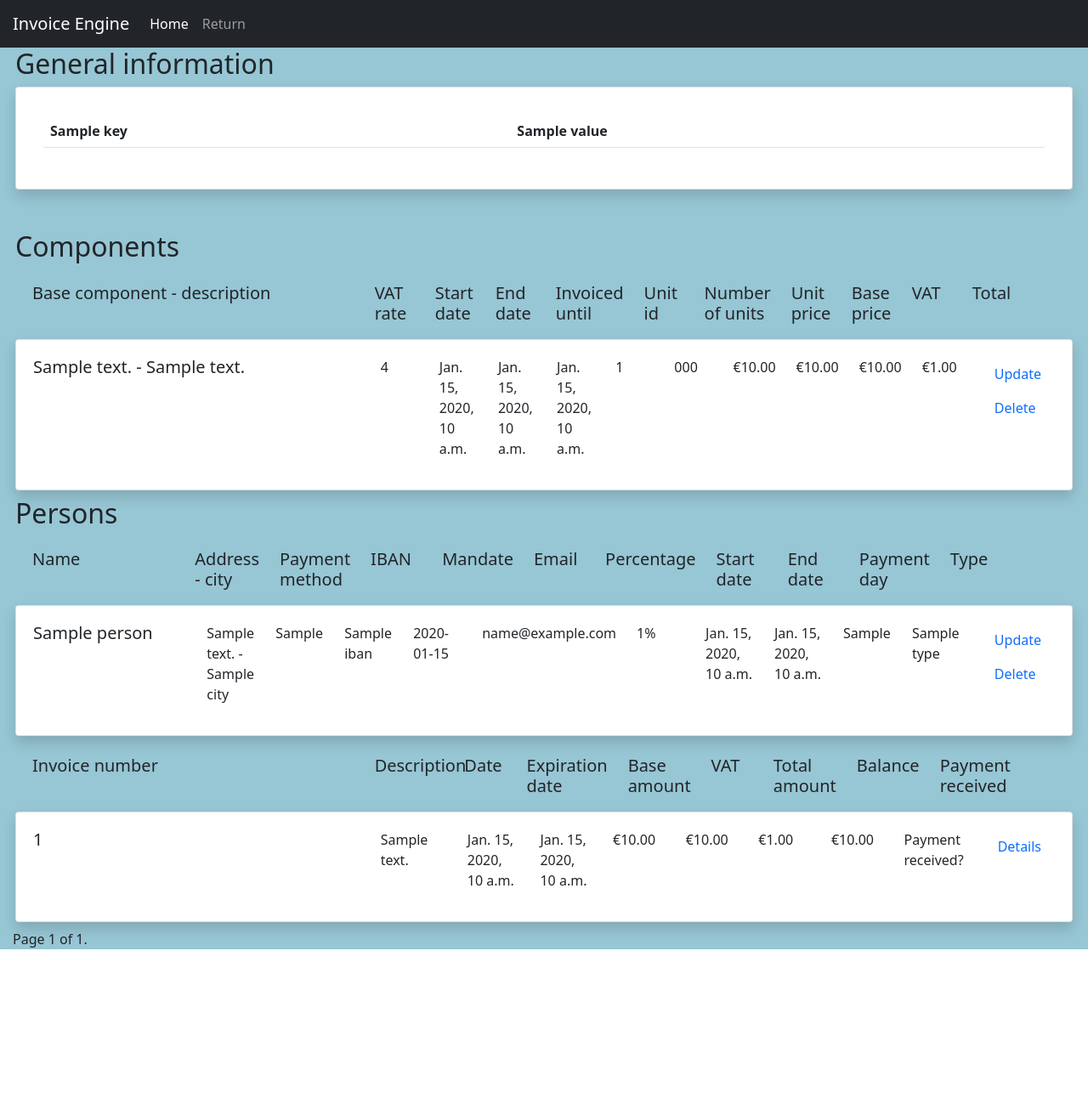
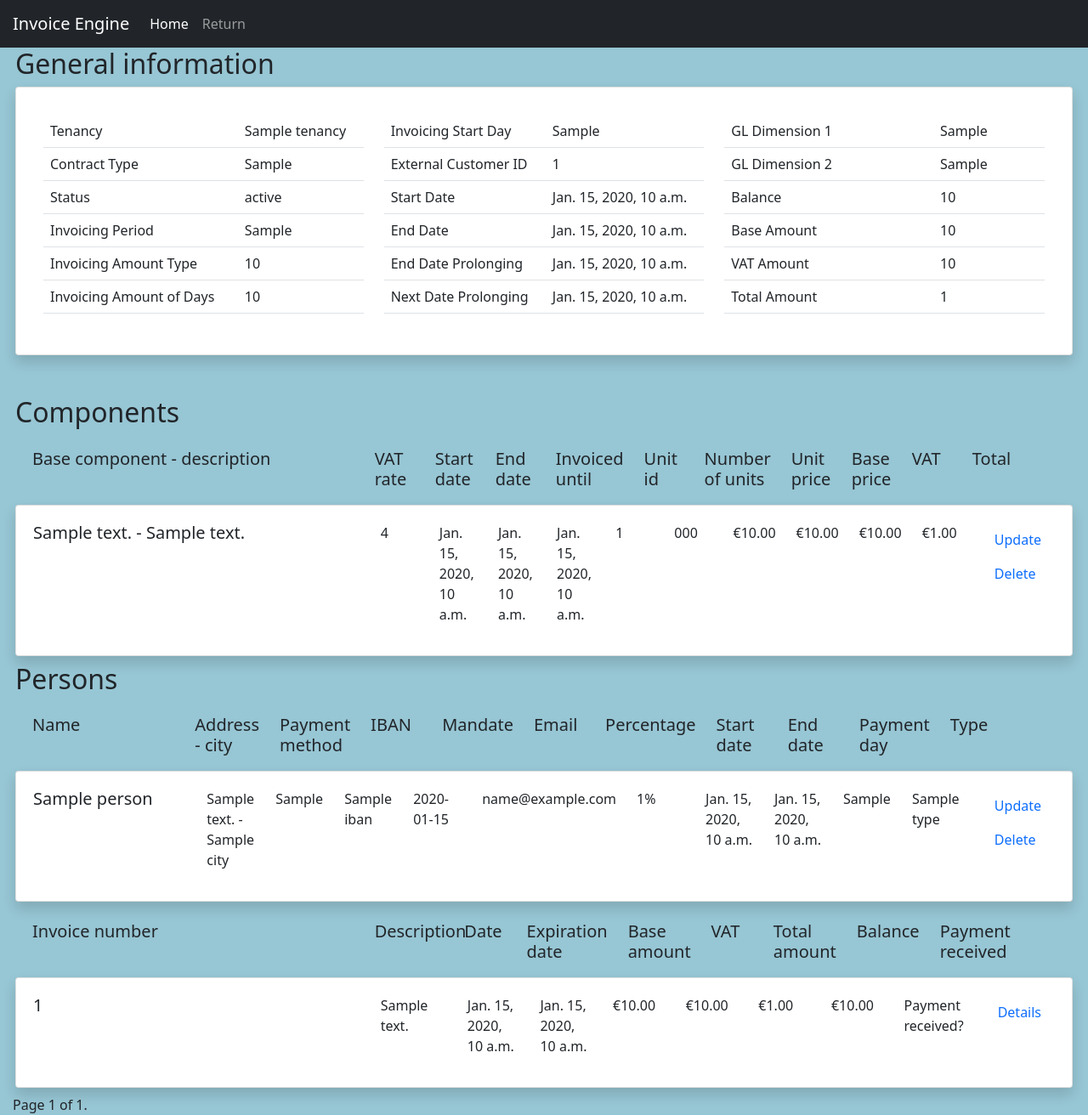
Before and after one commit to awingray/Aareon, a Django app: template templates/InvoiceEngineApp/contract_details.html in a window 1280 px wide. Shown: the whole page at 85% size. Before the commit the page ends 1117 px from the top, so only its background shows below. Run offline with Django 3.2, Linux system fonts and the light colour scheme; the template is opened without the code that fills it: most values are stand-ins (such as "Sample title", 1, 10 or a date in 2020); lists and menus that the app fills with data are empty; some libraries are stand-ins or nearby versions.

Commit message:
Table for contract details

```diff
--- a/templates/InvoiceEngineApp/contract_details.html
+++ b/templates/InvoiceEngineApp/contract_details.html
@@ -14,26 +14,107 @@
 <div class="container">
     {# General information section #}
     <h2>General information</h2>
-
     <div class="card shadow p-3 mb-5 bg-body rounded">
         <div class="card-body">
-
-
-
+            <div class="row">
+                <div class="col-md-4">
                     <div class="table-responsive">
                         <table class="table">
-
-                    {% for key, value in object.get_details.items %}
-                    <thead>
+                            <tbody>
                                 <tr>
-                            <th scope="col">{{key}}</th>
-                            <th scope="col">{{value}}</th>
+                                    <td>Tenancy</td>
+                                    <td>{{object.tenancy}}</td>
                                 </tr>
-                    </thead>
-
-                    {% endfor %}
+                                <tr>
+                                    <td>Contract Type</td>
+                                    <td>{{object.contract_type}}</td>
+                                </tr>
+                                <tr>
+                                    <td>Status</td>
+                                    <td>{{object.status}}</td>
+                                </tr>
+                                <tr>
+                                    <td>Invoicing Period</td>
+                                    <td>{{object.invoicing_period}}</td>
+                                </tr>
+                                <tr>
+                                    <td>Invoicing Amount Type</td>
+                                    <td>{{object.invoicing_amount_type}}</td>
+                                </tr>
+                                <tr>
+                                    <td>Invoicing Amount of Days</td>
+                                    <td>{{object.invoicing_amount_of_days}}</td>
+                                </tr>
+                            </tbody>
                         </table>
                     </div>
+                </div>
+                <div class="col-md-4">
+                    <div class="table-responsive">
+                        <table class="table">
+                            <tbody>
+                                <tr>
+                                    <td>Invoicing Start Day</td>
+                                    <td>{{object.invoicing_start_day}}</td>
+                                </tr>
+                                <tr>
+                                    <td>External Customer ID</td>
+                                    <td>{{object.external_customer_id}}</td>
+                                </tr>
+                                <tr>
+                                    <td>Start Date</td>
+                                    <td>{{object.start_date}}</td>
+                                </tr>
+                                <tr>
+                                    <td>End Date</td>
+                                    <td>{{object.end_date}}</td>
+                                </tr>
+                                <tr>
+                                    <td>End Date Prolonging</td>
+                                    <td>{{object.date_prolonged_until}}</td>
+                                </tr>
+                                <tr>
+                                    <td>Next Date Prolonging</td>
+                                    <td>{{object.date_next_prolongation}}</td>
+                                </tr>
+                            </tbody>
+                        </table>
+                    </div>
+                </div>
+                <div class="col-md-4">
+                    <div class="table-responsive">
+                        <table class="table">
+                            <tbody>
+                                                            <tr>
+                                    <td>GL Dimension 1</td>
+                                    <td>{{object.general_ledger_dimension_contract_1}}</td>
+                                </tr>
+                                                                <tr>
+                                    <td>GL Dimension 2</td>
+                                    <td>{{object.general_ledger_dimension_contract_2}}</td>
+                                </tr>
+                                <tr>
+                                    <td>Balance</td>
+                                    <td>{{object.balance}}</td>
+                                </tr>
+                                <tr>
+                                    <td>Base Amount</td>
+                                    <td>{{object.base_amount}}</td>
+                                </tr>
+                                <tr>
+                                    <td>VAT Amount</td>
+                                    <td>{{object.vat_amount}}</td>
+                                </tr>
+                                <tr>
+                                    <td>Total Amount</td>
+                                    <td>{{object.total_amount}}</td>
+                                </tr>
+                            </tbody>
+                        </table>
+                    </div>
+                </div>
+            </div>
+
         </div>
     </div>
 
@@ -43,7 +124,8 @@
     {# Table header #}
     <div class="row">
         <div class="col-lg-4">
-                <h5 class="header" style="padding-top: 15px; padding-bottom: 10px; padding-left: 20px">Base component - description</h5>
+            <h5 class="header" style="padding-top: 15px; padding-bottom: 10px; padding-left: 20px">Base component -
+                description</h5>
         </div>
         <div class="col text-left">
             <h5 class="header" style="padding-top: 15px; padding-bottom: 10px">VAT rate</h5>
@@ -85,7 +167,8 @@
         <div class="card-body">
             <div class="row">
                 <div class="col-lg-4">
-                            <h5 class="card-title"> {{ component.base_component.description }} - {{ component.description }}</h5>
+                    <h5 class="card-title"> {{ component.base_component.description }} - {{ component.description }}
+                    </h5>
                 </div>
                 <div class="col text-left">
                     <p>{{ component.vat_rate }}</p>
@@ -121,10 +204,12 @@
                 <div class="col">
                     <ul class="nav">
                         <li class="nav-item">
-                                    <a class="nav-link" href="{% url 'component_update' company_id object.contract_id component.component_id %}">Update</a>
+                            <a class="nav-link"
+                                href="{% url 'component_update' company_id object.contract_id component.component_id %}">Update</a>
                         </li>
                         <li class="nav-item">
-                                    <a class="nav-link" href="{% url 'component_delete' company_id object.contract_id component.component_id %}">Delete</a>
+                            <a class="nav-link"
+                                href="{% url 'component_delete' company_id object.contract_id component.component_id %}">Delete</a>
                         </li>
                     </ul>
                 </div>
@@ -219,10 +304,12 @@
                 <div class="col">
                     <ul class="nav">
                         <li class="nav-item">
-                                    <a class="nav-link" href="{% url 'contract_person_update' company_id object.contract_id person.contract_person_id %}">Update</a>
+                            <a class="nav-link"
+                                href="{% url 'contract_person_update' company_id object.contract_id person.contract_person_id %}">Update</a>
                         </li>
                         <li class="nav-item">
-                                    <a class="nav-link" href="{% url 'contract_person_delete' company_id object.contract_id person.contract_person_id %}">Delete</a>
+                            <a class="nav-link"
+                                href="{% url 'contract_person_delete' company_id object.contract_id person.contract_person_id %}">Delete</a>
                         </li>
                     </ul>
                 </div>
@@ -304,7 +391,8 @@
                 <div class="col">
                     <ul class="nav">
                         <li class="nav-item">
-                                    <a class="nav-link" href="{% url 'invoice_details' company_id invoice.invoice_id %}">Details</a>
+                            <a class="nav-link"
+                                href="{% url 'invoice_details' company_id invoice.invoice_id %}">Details</a>
                         </li>
                     </ul>
                 </div>
```
Lines whose indentation alone changed are shown as unchanged.
